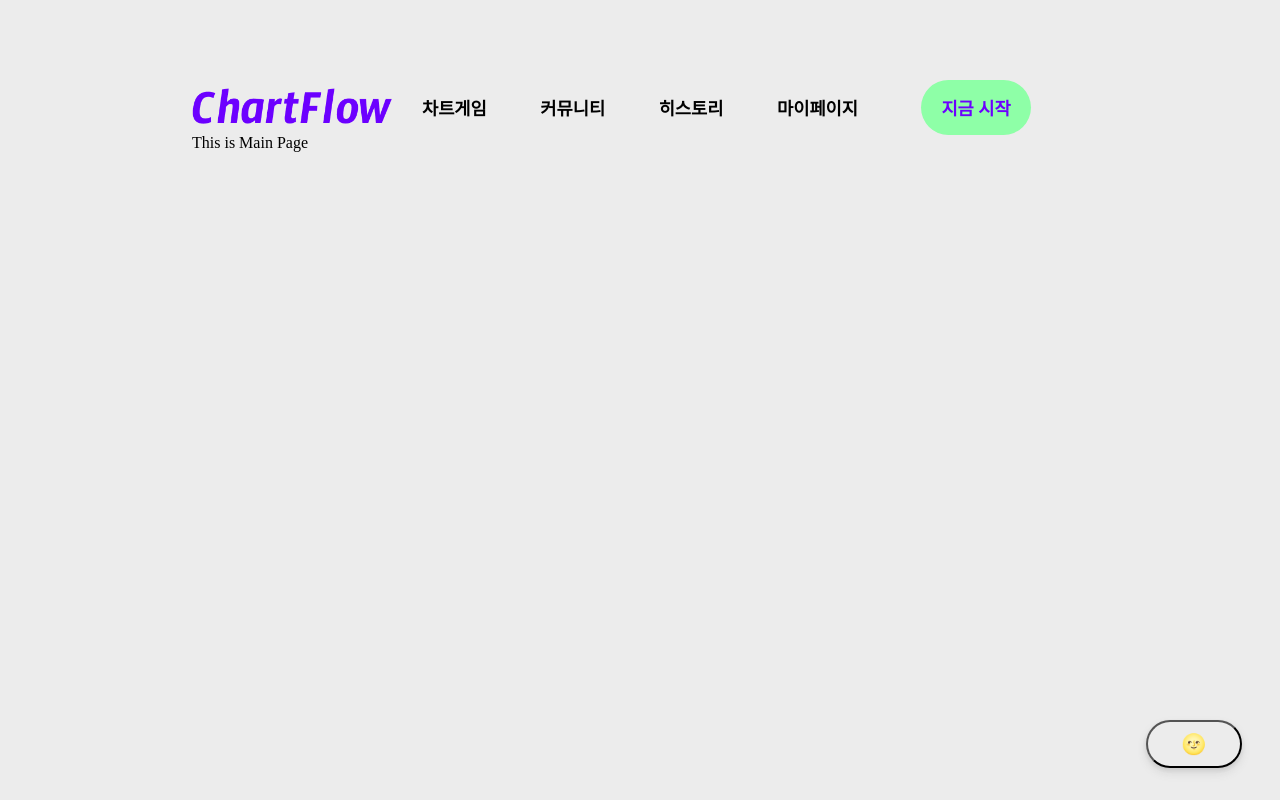
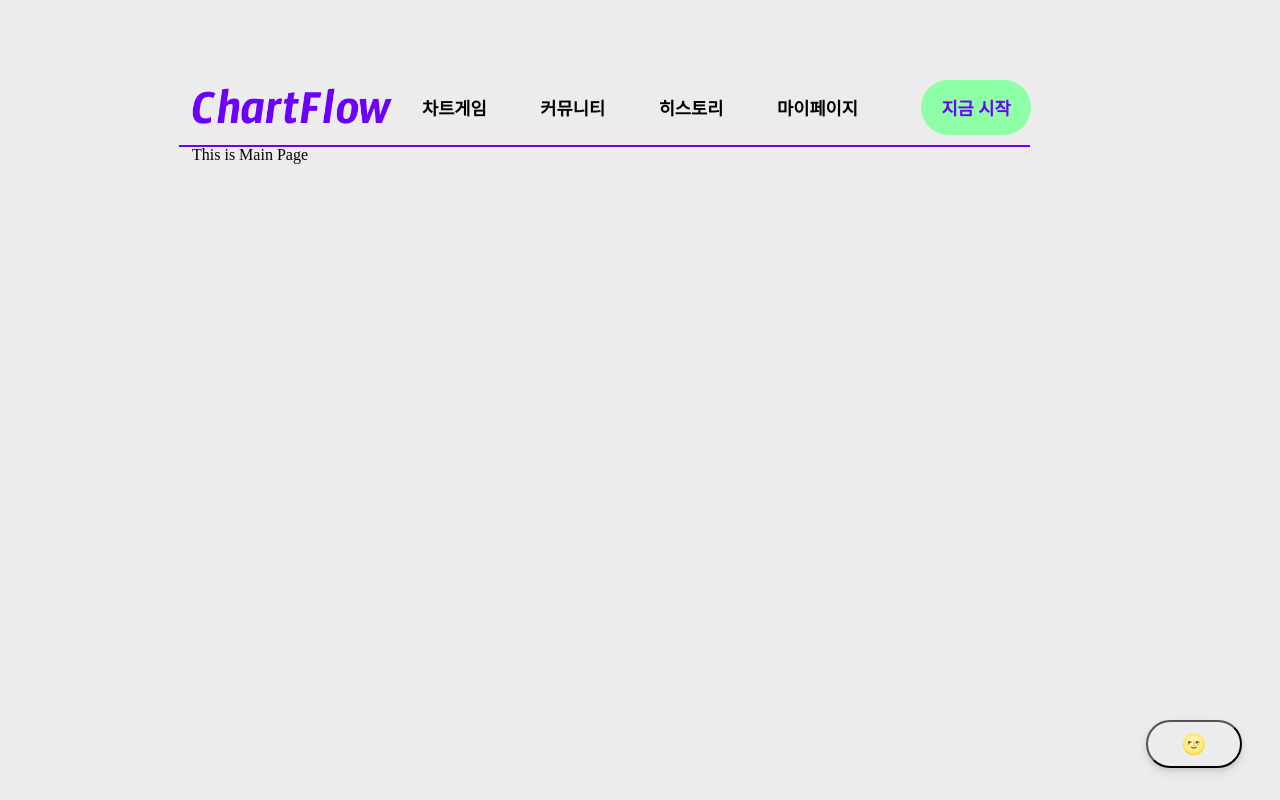
Before and after one commit to KUMA93/ChartFlow, a React (Create React App) app in the folder FrontEnd/chartflow/: page / in a window 1280 px wide. Built offline with nearby package versions, Linux system fonts and the light colour scheme; a web font is replaced by a local one.

Commit message:
Feat: 로그인 모달창 구현

```diff
--- a/FrontEnd/chartflow/src/components/Header/Header.module.css
+++ b/FrontEnd/chartflow/src/components/Header/Header.module.css
@@ -206,3 +206,10 @@ input:valid ~ span {
   color: #6c00ff;
   text-align: center;
 }
+
+.line {
+  width: 95%;
+  height: 10px;
+  margin-left: -1vw;
+  border-bottom: 2px solid #6c00ff;
+}
--- a/FrontEnd/chartflow/src/components/Header/index.jsx
+++ b/FrontEnd/chartflow/src/components/Header/index.jsx
@@ -140,6 +140,7 @@ function Header() {
           </button>
         </div>
       </div>
+      <div className={styles.line}></div>
       {modalShow && <Login />}
     </>
   );
```
